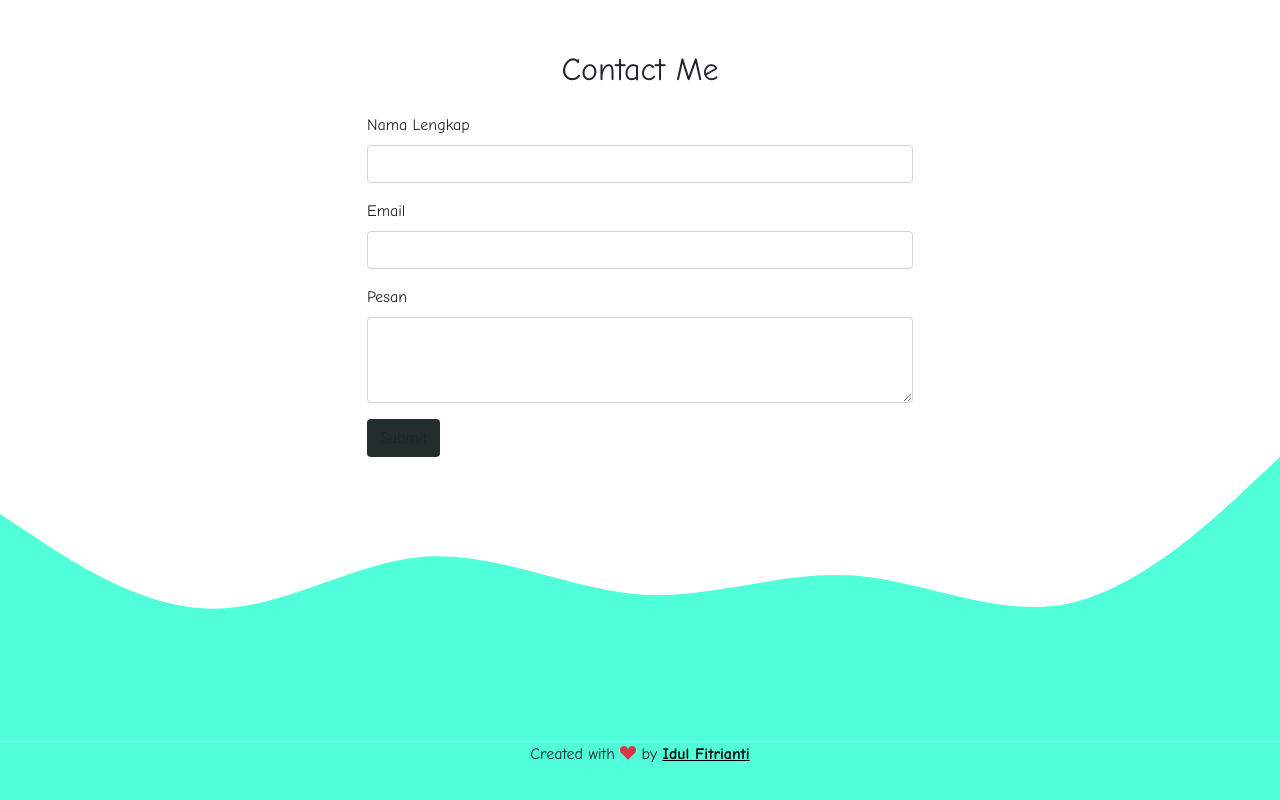
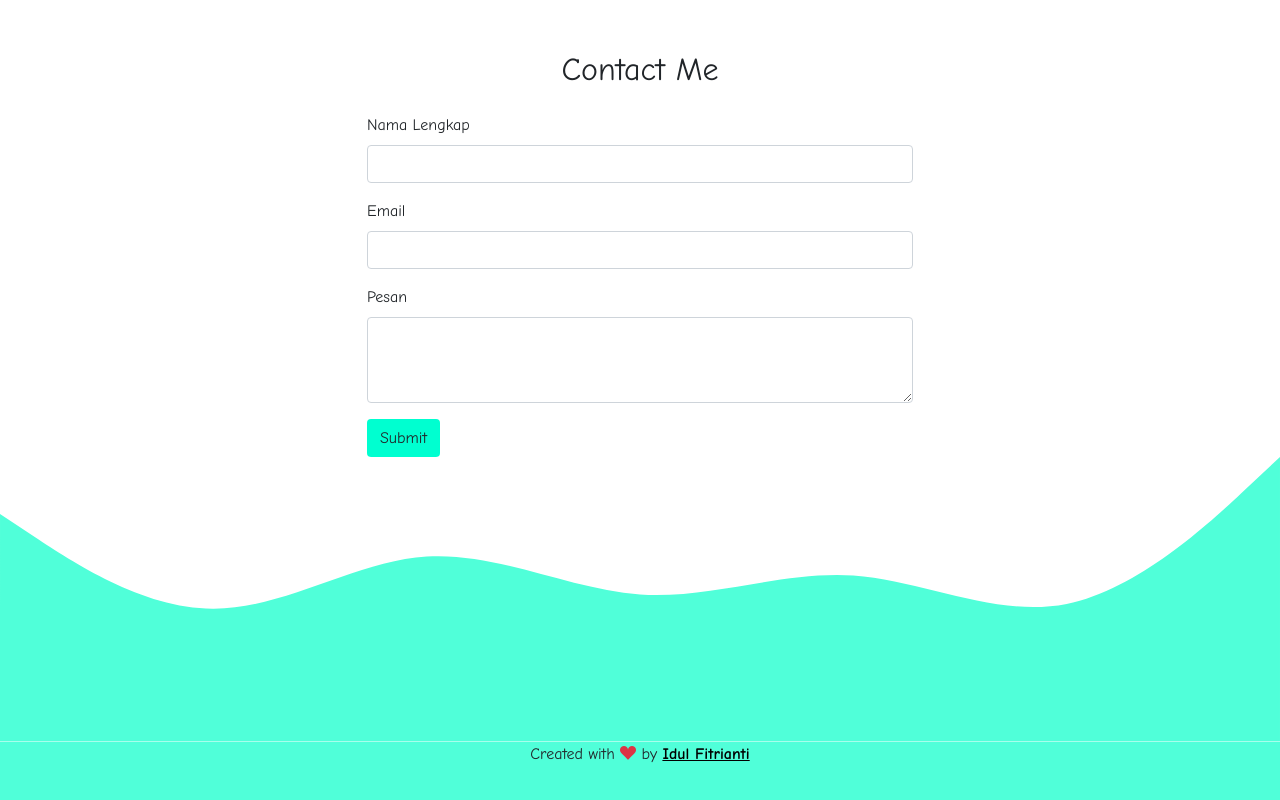
Before and after one commit to idlfitrianti/idlfitrianti.github.io, a plain HTML site: page index.html in a window 1280 px wide. Shown: the part 2847-3647 px from the top of the page. Drawn offline with nearby package versions, Linux system fonts and the light colour scheme.

Commit message:
tombol hijau kaya dulu

```diff
--- a/index.html
+++ b/index.html
@@ -170,7 +170,7 @@
                 <label for="pesan" class="form-label">Pesan</label>
                 <textarea class="form-control" id="pesan" rows="3"></textarea>
               </div>
-              <button type="submit" class="btn" style="background-color: #232e2c">Submit</button>
+              <button type="submit" class="btn" style="background-color: #00ffd0">Submit</button>
             </form>
           </div>
         </div>
```
